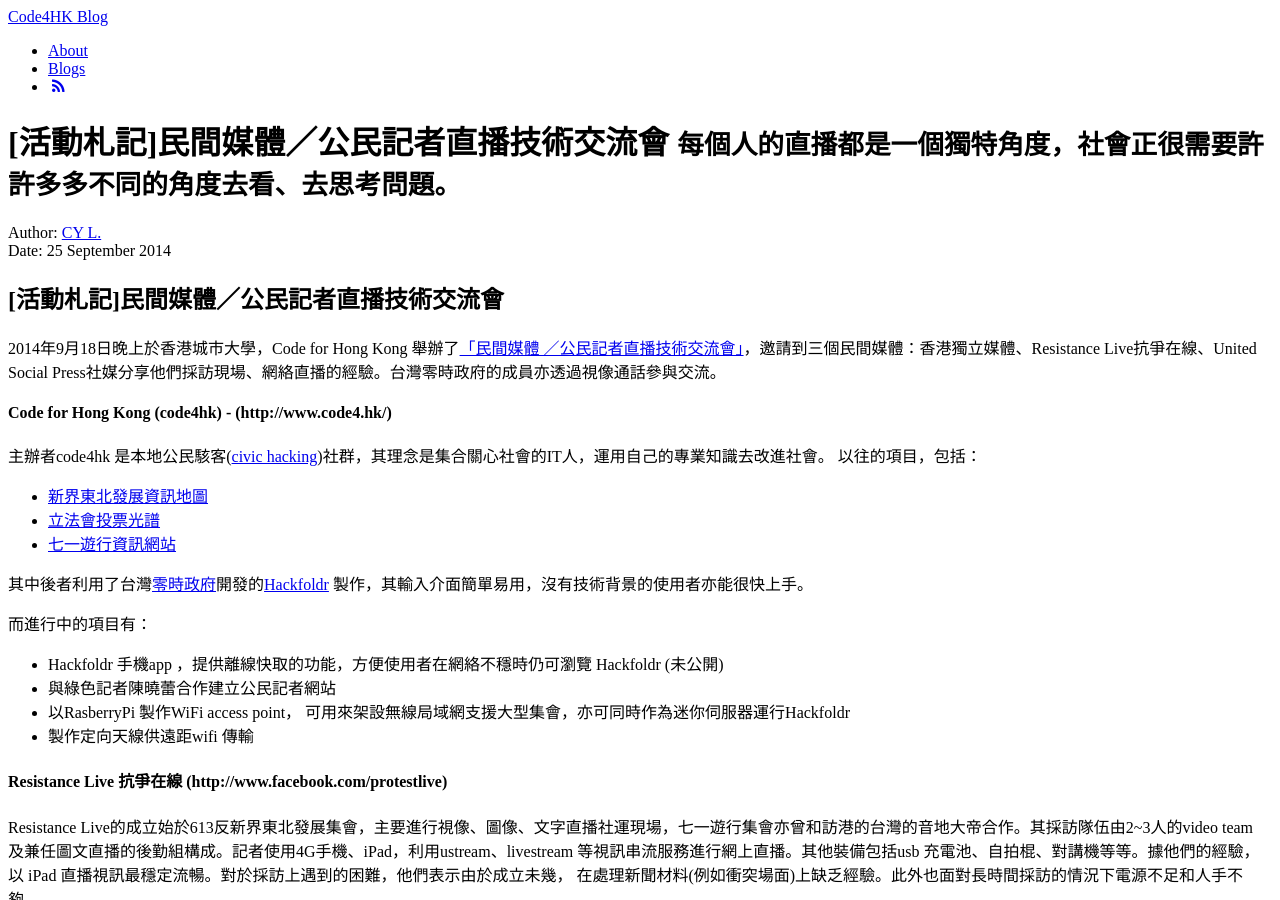
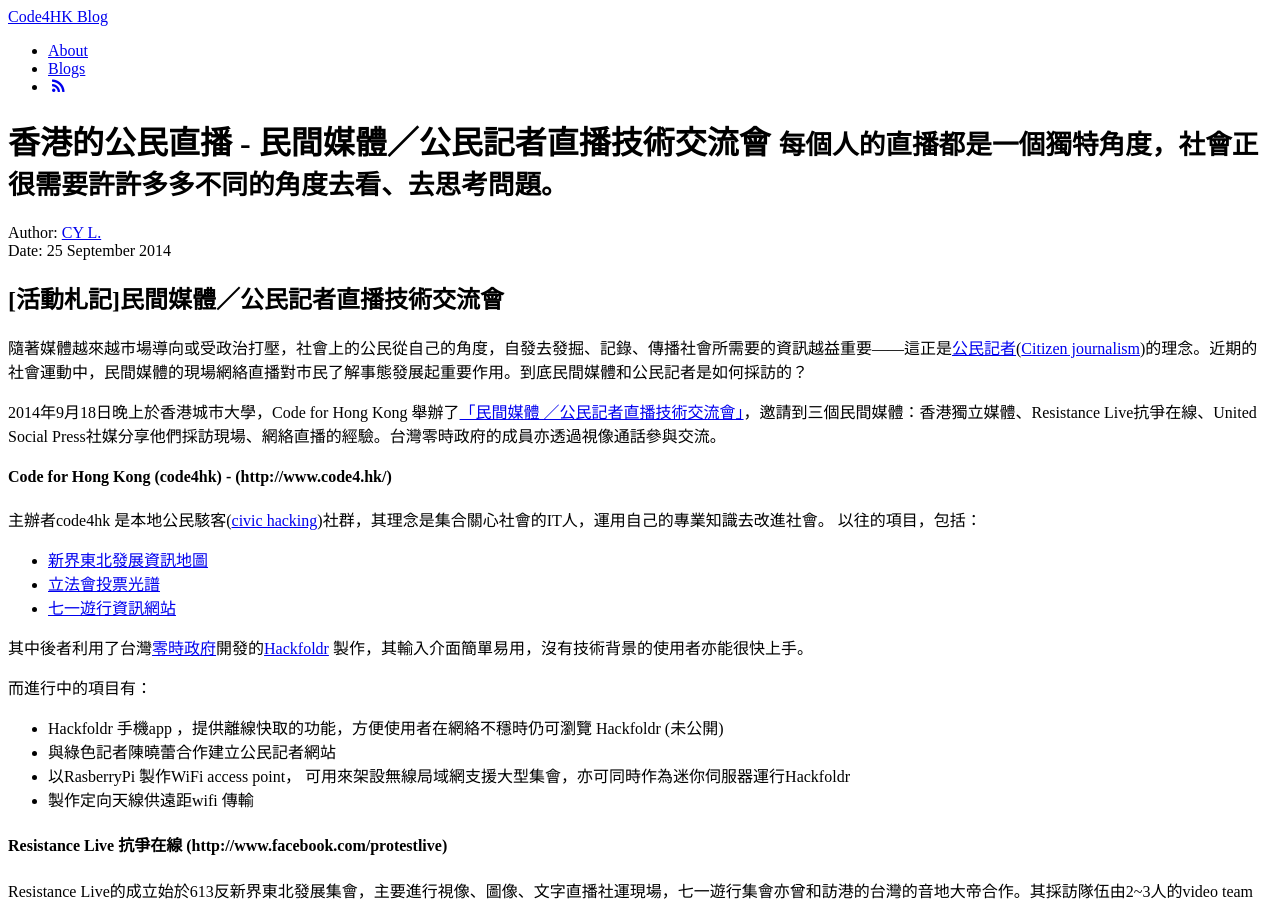
Before and after one commit to code4hk/code4hk.github.io, a Jekyll site: the page built from _posts/2014-09-25-citizen-journalists-meetup-writeup.md, in a window 1280 px wide and 900 px high. Built offline with Jekyll 4.4.1, drawn with Linux system fonts in a browser that asks for light colours; Markdown is read by kramdown in place of the engine named in the settings; comment, search, counter and statistics services are not loaded; some of the changed text lies outside the part shown.

Commit message:
Update 2014-09-25-citizen-journalists-meetup-writeup.md
- Revise article title
- Add an introduction of topic
- Typo fix

```diff
--- a/_posts/2014-09-25-citizen-journalists-meetup-writeup.md
+++ b/_posts/2014-09-25-citizen-journalists-meetup-writeup.md
@@ -3,15 +3,14 @@ layout: post
 category : Meetup
 author: CY L.
 author_url: https://github.com/cyl337
-title: "[活動札記]民間媒體／公民記者直播技術交流會"
+title: "香港的公民直播 - 民間媒體／公民記者直播技術交流會"
 tagline: 每個人的直播都是一個獨特角度，社會正很需要許許多多不同的角度去看、去思考問題。
 tags : [code4hk, blog, citizenjournalism]
 ---
 
 ##[活動札記]民間媒體／公民記者直播技術交流會
 
-
-
+隨著媒體越來越市場導向或受政治打壓，社會上的公民從自己的角度，自發去發掘、記錄、傳播社會所需要的資訊越益重要——這正是[公民記者](http://zh.wikipedia.org/wiki/%E6%B0%91%E9%96%93%E8%A8%98%E8%80%85)([Citizen journalism](http://en.wikipedia.org/wiki/Citizen_journalism))的理念。近期的社會運動中，民間媒體的現場網絡直播對市民了解事態發展起重要作用。到底民間媒體和公民記者是如何採訪的？
 
 2014年9月18日晚上於香港城市大學，Code for Hong Kong 舉辦了[「民間媒體 ／公民記者直播技術交流會」](https://www.facebook.com/events/344642262369249/)，邀請到三個民間媒體：香港獨立媒體、Resistance Live抗爭在線、United Social Press社媒分享他們採訪現場、網絡直播的經驗。台灣零時政府的成員亦透過視像通話參與交流。
 
@@ -71,4 +70,4 @@ Resistance Live的成立始於613反新界東北發展集會，主要進行視
 =====
 ####好站推介
 想觀看視像直播追蹤社運現場？想找「懶人包」快速了解社會議題卻不知從何找起？
-[today.code4.hk](http://today.code4.hk/) 彙整了正在發生的社會大事的各種資訊，各方提供的「懶人包、視像直播、行動日程、相關團體的網站等等都可在[today.code4.hk](http://today.code4.hk/)找得到。
+[today.code4.hk](http://today.code4.hk/) 彙整了正在發生的社會大事的各種資訊，各方提供的「懶人包」、視像直播、行動日程、相關團體的網站等等都可在[today.code4.hk](http://today.code4.hk/)找得到。
```
Also changed, not shown: other parts of _posts/2014-09-25-citizen-journalists-meetup-writeup.md (+1 -1 lines).
